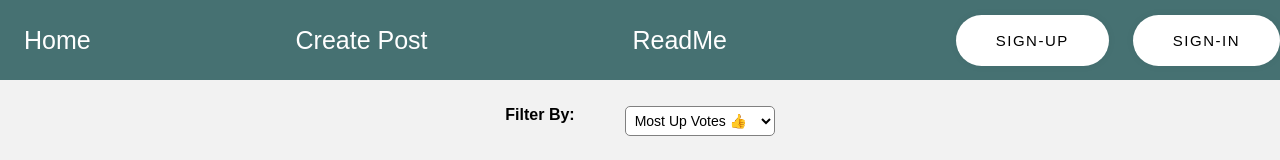
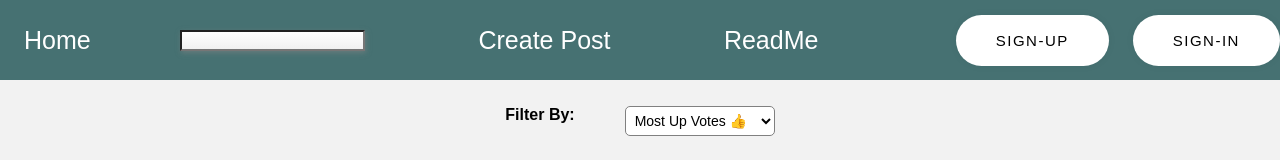
Before and after one commit to layz1008/Final_project, a React (Create React App) app in the folder final_project/: page / in a window 1280 px wide. Shown: the top 160 px of the page. Built offline with nearby package versions, Linux system fonts and the light colour scheme; no server answers.

Commit message:
search bar

```diff
--- a/final_project/src/components/navbar/Nav.jsx
+++ b/final_project/src/components/navbar/Nav.jsx
@@ -4,13 +4,20 @@ import "./nav.css"
 
 // We will eventually need some functions up here for authentication
 
-export default function Nav() {
+export default function Nav({ search, handleSearch }) {
   return (
     <div>
       <nav className="navBar">
         <NavLink className={"navBarInfo Link"} to="/">
           Home
         </NavLink>
+        <div className="search">
+        <input
+          type="text"
+          className="nav-searchInput"
+          onChange={handleSearch}
+        />
+        </div>
         <NavLink className={"navBarInfo Link"} to="/create">
           Create Post
         </NavLink>
```
